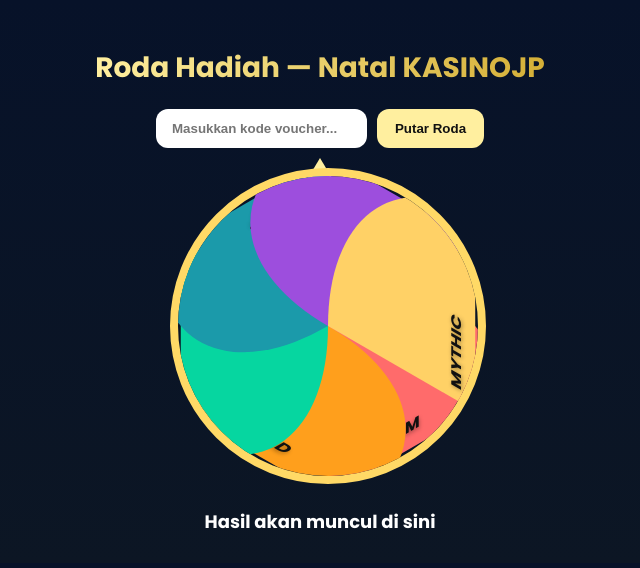
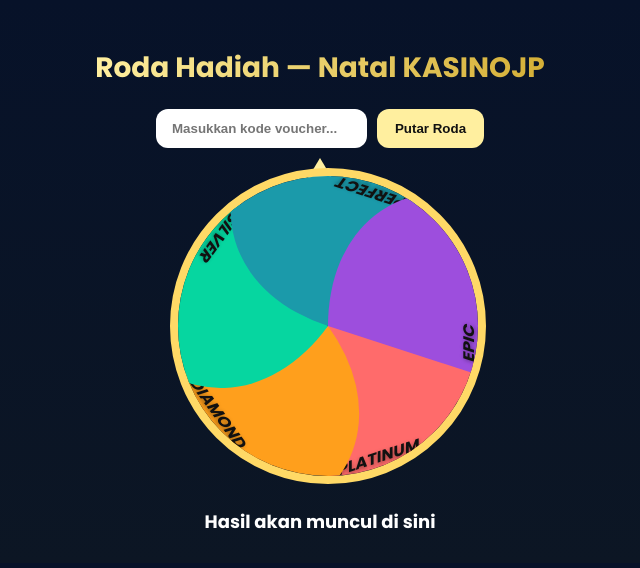
Before and after one commit to kasinojp1/cekroda, a plain HTML site: page index.html in a window 1280 px wide. Shown: the whole page, without its empty margins (320-960 px from the left). Drawn offline with Linux system fonts and the light colour scheme.

Commit message:
index.html

```diff
--- a/index.html
+++ b/index.html
@@ -74,7 +74,6 @@ button:disabled {opacity:0.6; cursor:not-allowed;}
   left: 50%;
   transform-origin: 0% 0%;
   border-top-right-radius: 300px;
-  background: #ff6b6b;
   color: #111;
   display: flex;
   align-items: flex-end;
@@ -83,12 +82,6 @@ button:disabled {opacity:0.6; cursor:not-allowed;}
   font-weight: 700;
   text-shadow: 0 2px 4px rgba(0,0,0,0.4);
 }
-.segment:nth-child(1) {transform: rotate(0deg) skewY(-30deg); background:#ff6b6b;}
-.segment:nth-child(2) {transform: rotate(60deg) skewY(-30deg); background:#ff9f1c;}
-.segment:nth-child(3) {transform: rotate(120deg) skewY(-30deg); background:#06d6a0;}
-.segment:nth-child(4) {transform: rotate(180deg) skewY(-30deg); background:#1b9aaa;}
-.segment:nth-child(5) {transform: rotate(240deg) skewY(-30deg); background:#9d4edd;}
-.segment:nth-child(6) {transform: rotate(300deg) skewY(-30deg); background:#ffd166;}
 
 /* Penanda atas */
 .pointer {
@@ -123,14 +116,7 @@ button:disabled {opacity:0.6; cursor:not-allowed;}
 
 <div class="wheel-container">
   <div class="pointer"></div>
-  <div class="wheel" id="wheel">
-    <div class="segment">PLATINUM</div>
-    <div class="segment">DIAMOND</div>
-    <div class="segment">SILVER</div>
-    <div class="segment">PERFECT</div>
-    <div class="segment">EPIC</div>
-    <div class="segment">MYTHIC</div>
-  </div>
+  <div class="wheel" id="wheel"></div>
 </div>
 
 <div id="result">Hasil akan muncul di sini</div>
@@ -141,23 +127,40 @@ const spinBtn = document.getElementById('spinBtn');
 const voucherInput = document.getElementById('voucherInput');
 const resultEl = document.getElementById('result');
 
-const segments = ['PLATINUM','DIAMOND','SILVER','PERFECT','EPIC','MYTHIC'];
+// Daftar hadiah (bisa diubah/tambah)
+let segments = ['PLATINUM', 'DIAMOND', 'SILVER', 'PERFECT', 'EPIC'];
+
+// Buat segmen roda
+function createWheel() {
+  wheel.innerHTML = '';
+  const colors = ['#ff6b6b','#ff9f1c','#06d6a0','#1b9aaa','#9d4edd','#ffd166','#f94144'];
+  const angle = 360 / segments.length;
+  segments.forEach((text,i) => {
+    const seg = document.createElement('div');
+    seg.className = 'segment';
+    seg.textContent = text;
+    seg.style.transform = `rotate(${i*angle}deg) skewY(-${90-angle}deg)`;
+    seg.style.background = colors[i % colors.length];
+    wheel.appendChild(seg);
+  });
+}
+
+createWheel();
+
 let spinning = false;
-
 spinBtn.addEventListener('click', () => {
   const code = voucherInput.value.trim();
   if(!code){alert('Masukkan kode voucher!'); return;}
   if(spinning) return;
   spinning = true;
 
-  // Tentukan hadiah secara acak
   const winnerIndex = Math.floor(Math.random() * segments.length);
-  const rotation = 360*5 + (winnerIndex * 60) + 30; // putar 5 kali + offset ke tengah segmen
+  const angle = 360 / segments.length;
+  const rotation = 360*5 + (winnerIndex * angle) + angle/2;
 
   wheel.style.transition = 'transform 5s cubic-bezier(0.25, 1, 0.5, 1)';
   wheel.style.transform = `rotate(${rotation}deg)`;
 
-  // Setelah animasi selesai, tampilkan hasil
   setTimeout(() => {
     resultEl.textContent = `Selamat! Kamu mendapatkan: ${segments[winnerIndex]}`;
     spinning = false;
```
